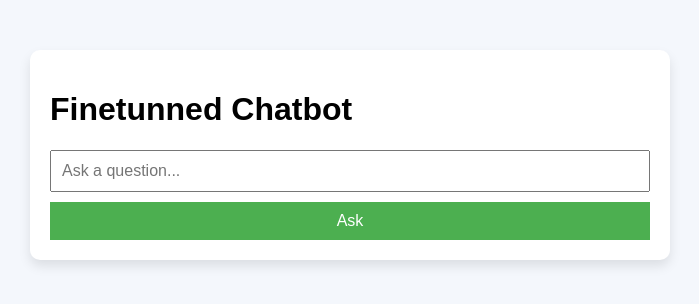
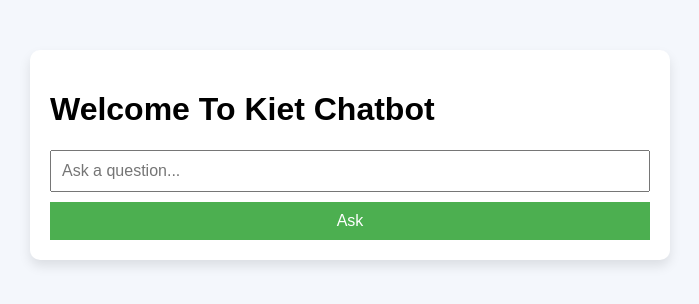
Before and after one commit to Deshik7177/bot-frontend, a React (Create React App) app in the folder frontend/: page / in a window 1280 px wide. Shown: the top 304 px of the page, without its empty margins (290-989 px from the left). Built offline with nearby package versions, Linux system fonts and the light colour scheme.

Commit message:
Update App.js

```diff
--- a/frontend/src/App.js
+++ b/frontend/src/App.js
@@ -19,7 +19,7 @@ function App() {
 
   return (
     <div className="container">
-      <h1>Finetunned Chatbot</h1>
+      <h1>Welcome To Kiet Chatbot</h1>
       <form onSubmit={handleSubmit}>
         <input
           type="text"
```
